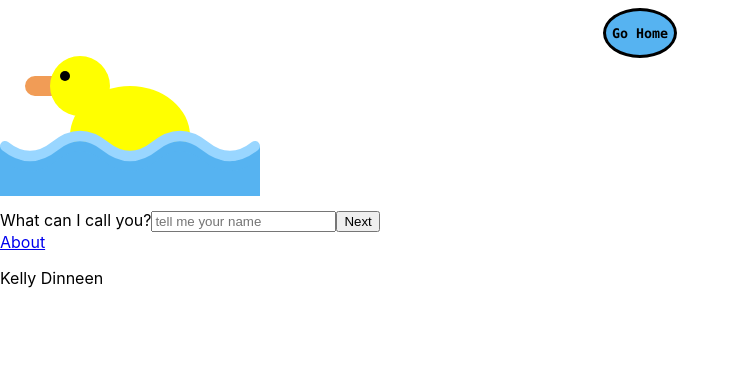
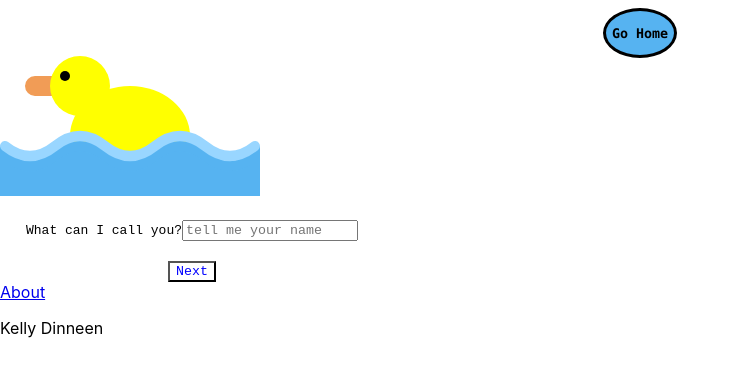
Before and after one commit to kellydinneen/rubberduck, a React (Create React App) app: page /form in a window 1280 px wide. Shown: the top 376 px of the page, without its empty margins (0-740 px from the left). Built offline with nearby package versions, Linux system fonts and the light colour scheme.

Commit message:
Fix form sizing and buttons

```diff
--- a/src/components/Form/Form.css
+++ b/src/components/Form/Form.css
@@ -0,0 +1,44 @@
+label {
+  font-family: monospace;
+  text-align: center;
+}
+
+input {
+  font-family: monospace;
+  margin-top: 10px;
+}
+
+textarea {
+  font-family: monospace;
+  margin-top: 10px;
+  height: 15vh;
+  width: 35vw;
+}
+
+select {
+  font-family: monospace;
+  margin-top: 10px;
+}
+
+form {
+  display: flex;
+  flex-direction: column;
+  justify-content: flex-start;
+  align-items: center;
+  width: 30vw;
+}
+
+.commentary {
+  font-family: Menlo;
+  font-size: 14px;
+}
+
+.submit-button,
+.penult-button,
+.forward-button,
+.back-button {
+  background: white;
+  color: blue;
+  font-family: monospace;
+  margin-top: 20px;
+}
--- a/src/components/Form/Form.js
+++ b/src/components/Form/Form.js
@@ -7,6 +7,7 @@ import './Form.css';
 
 const Form = (props) => {
   const [currentQuestion, setCurrentQuestion] = useState(1);
+  const [incomplete, setIncomplete] = useState(true);
   const [userInputs, setUserInputs] = useState({});
   const [prescriptionType, setPrescriptionType] = useState('');
   const [name, setName] = useState('');
@@ -26,7 +27,25 @@ const Form = (props) => {
   const getPrescriptionType = async () => {
     const type = await determinePrescriptionType(userInputs);
     setPrescriptionType(type);
-    console.log('TYPE', prescriptionType)
+  }
+
+  const testForCompleteness = () => {
+    if (
+      name &&
+      problemType &&
+      techType &&
+      issueAge &&
+      issueHours &&
+      progressTime &&
+      currentTime &&
+      breakTime &&
+      eatTime &&
+      selfDescription &&
+      feeling
+    ) {
+      setIncomplete(false);
+      getPrescriptionType();
+    }
   }
 
   const selfDescriptorOptions = [
@@ -98,7 +117,7 @@ const Form = (props) => {
            <textarea value={ventTwo} onChange={event => setVentTwo(event.target.value)} />
         </label>}
         {currentQuestion === 6 && <>
-          <h3>I hope that helped you mull over your problem productively. Now answer just a few more questions for me.</h3>
+          <h4 className='commentary'>I hope that helped you mull over your problem productively. Now answer just a few more questions for me.</h4>
           <label>
             How many days have you had this issue?
             <input
@@ -119,7 +138,8 @@ const Form = (props) => {
               onChange={event => setIssueHours(event.target.value)}>
             </input>
           </label>
-          <label>
+        </>}
+        {currentQuestion === 7 && <label>
           How long has it been since you saw any progress?
           <select className="progress-time-input" value={progressTime} onChange={event => setProgressTime(event.target.value)}>
             <option value="" disabled selected>Select time window</option>
@@ -129,10 +149,9 @@ const Form = (props) => {
             <option value="days">days ago</option>
             <option value="never">I've never seen progress</option>
           </select>
-          </label>
-        </>}
-        {currentQuestion === 7 && <>
-          <h3>Ok, let's get you some progress. Just a few more questions for context.</h3>
+        </label>}
+        {currentQuestion === 8 && <>
+          <h4 className='commentary'>Ok {name}, let's get you some progress. Just a few more questions for context.</h4>
           <label>
             About what time is it where you are?
             <select className="current-time-input" value={currentTime} onChange={event => setCurrentTime(event.target.value)}>
@@ -165,6 +184,8 @@ const Form = (props) => {
               <option value="yesterday">yesterday</option>
             </select>
           </label>
+        </>}
+        {currentQuestion === 9 && <>
           <label>
         How would you describe yourself?
           <MultiSelect
@@ -205,16 +226,16 @@ const Form = (props) => {
       </>}
         {currentQuestion > 1 && <button type='button' className='back-button'
         onClick={() => setCurrentQuestion(currentQuestion - 1)}>Back</button>}
-        {currentQuestion < 7 && <button type='button' className='forward-button' onClick={() => setCurrentQuestion(currentQuestion + 1)}>Next</button>}
-        {currentQuestion === 7 &&
+        {currentQuestion < 9 && <button type='button' className='forward-button' onClick={() => setCurrentQuestion(currentQuestion + 1)}>Next</button>}
+        {currentQuestion === 9 &&
           <button onClick={() => {
-            setCurrentQuestion(8);
-            getPrescriptionType();
+            setCurrentQuestion(10);
+            testForCompleteness();
           }} className='penult-button' type='button'>What's Next?!</button>
         }
-        {currentQuestion === 8 &&
+        {!incomplete && currentQuestion === 10 &&
           <>
-          <h3>You're done!</h3>
+          <h4 className='commentary'>You're done!</h4>
           <Link onClick={() => {
             setCurrentQuestion(1);
             getPrescriptionType();
@@ -226,6 +247,9 @@ const Form = (props) => {
         </Link>
         </>
       }
+      {incomplete && currentQuestion === 10 &&
+        <h4 className='commentary'>You're not quite done! Please go back and answer any unanswered questions</h4>
+      }
       </form>
     </>
   )
```
Lines whose indentation alone changed are shown as unchanged.
